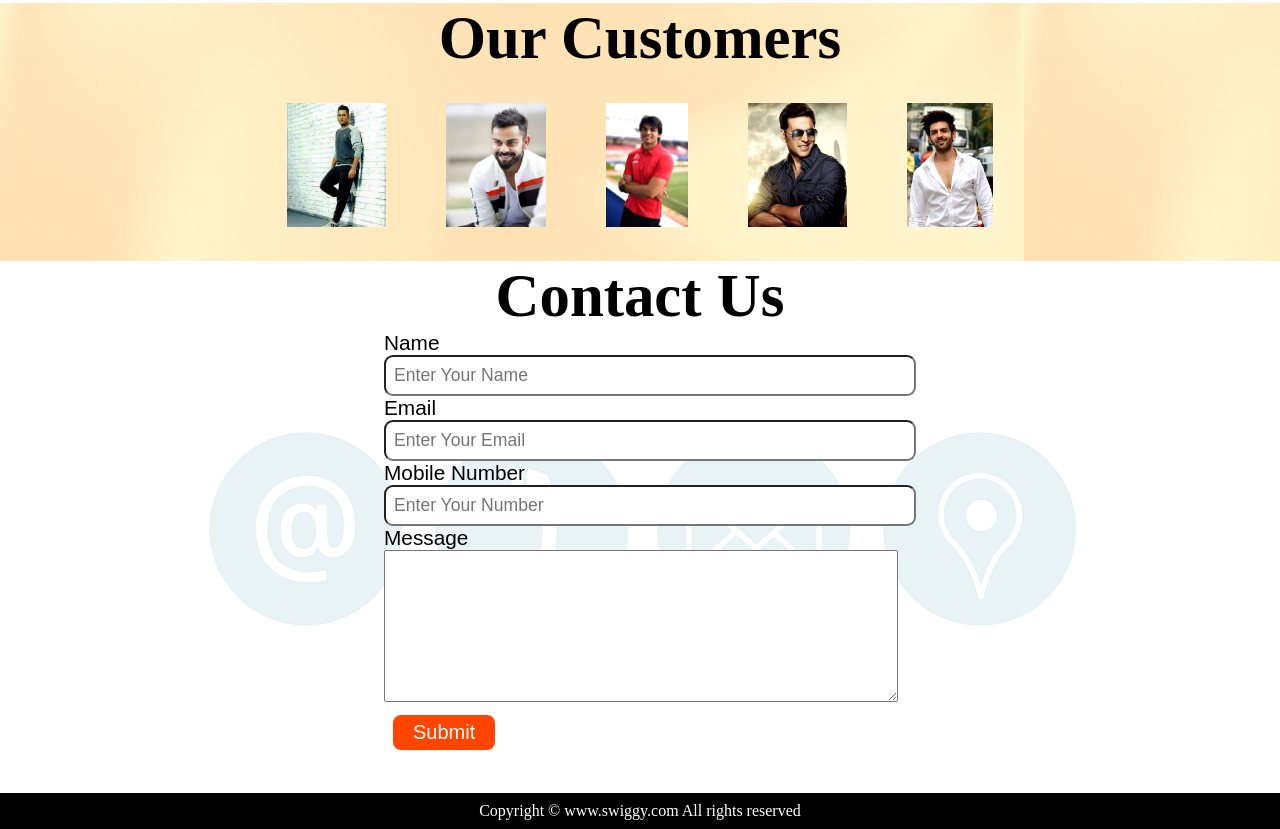
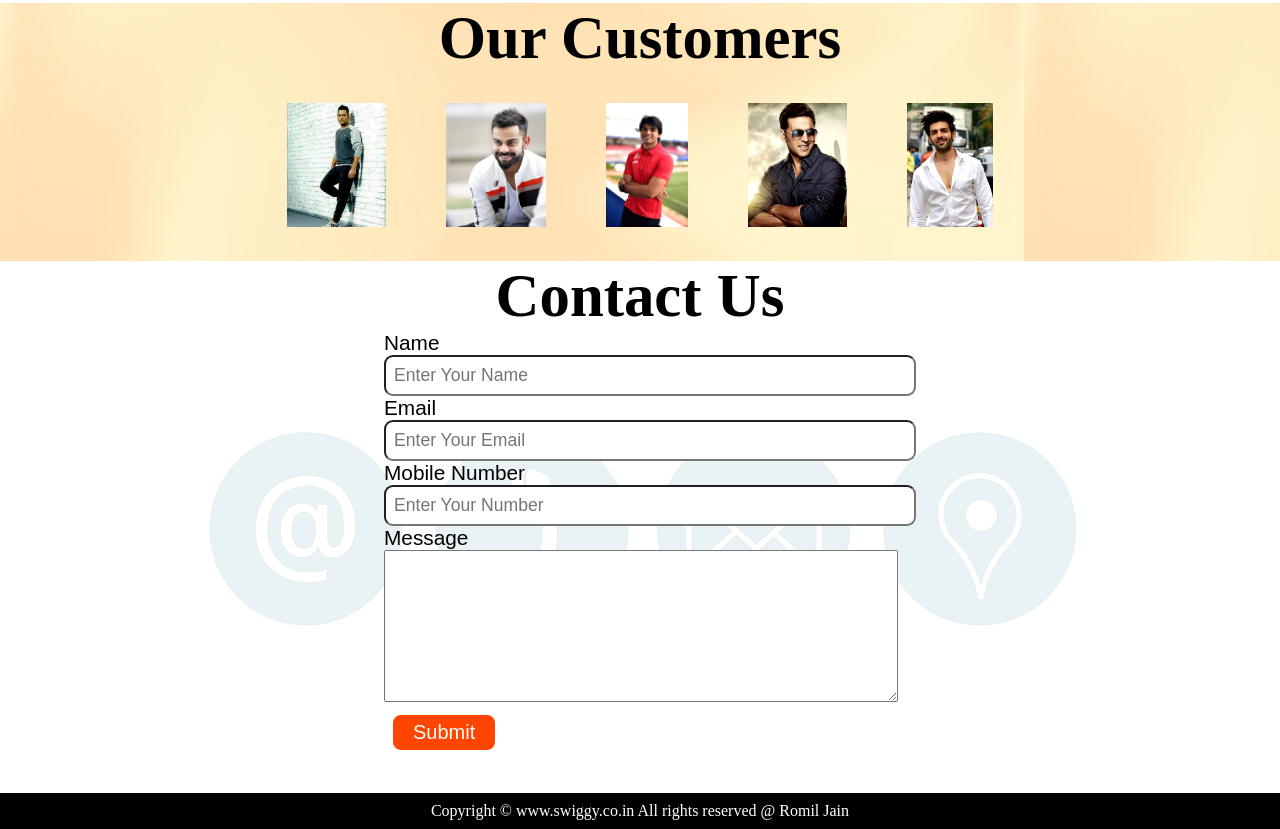
Before and after one commit to romiljain23/swiggyfood.github.io, a plain HTML site: page index.html in a window 1280 px wide. Shown: the part 1284-2113 px from the top of the page. Drawn offline with Linux system fonts and the light colour scheme; a web font is replaced by a local one.

Commit message:
Updated Food Website

```diff
--- a/index.html
+++ b/index.html
@@ -108,7 +108,7 @@
     </section>
     <footer>
         <div class="center">
-            Copyright &copy; www.swiggy.com All rights reserved
+            Copyright &copy; www.swiggy.co.in All rights reserved @ Romil Jain
         </div>
     </footer>
 </body>
```
